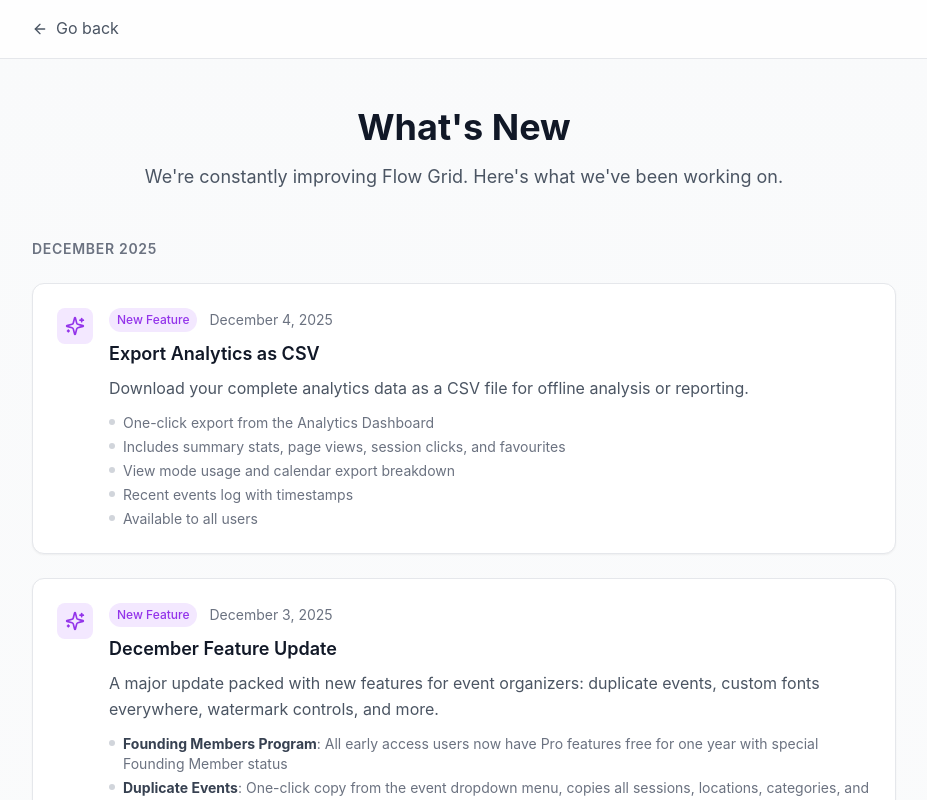
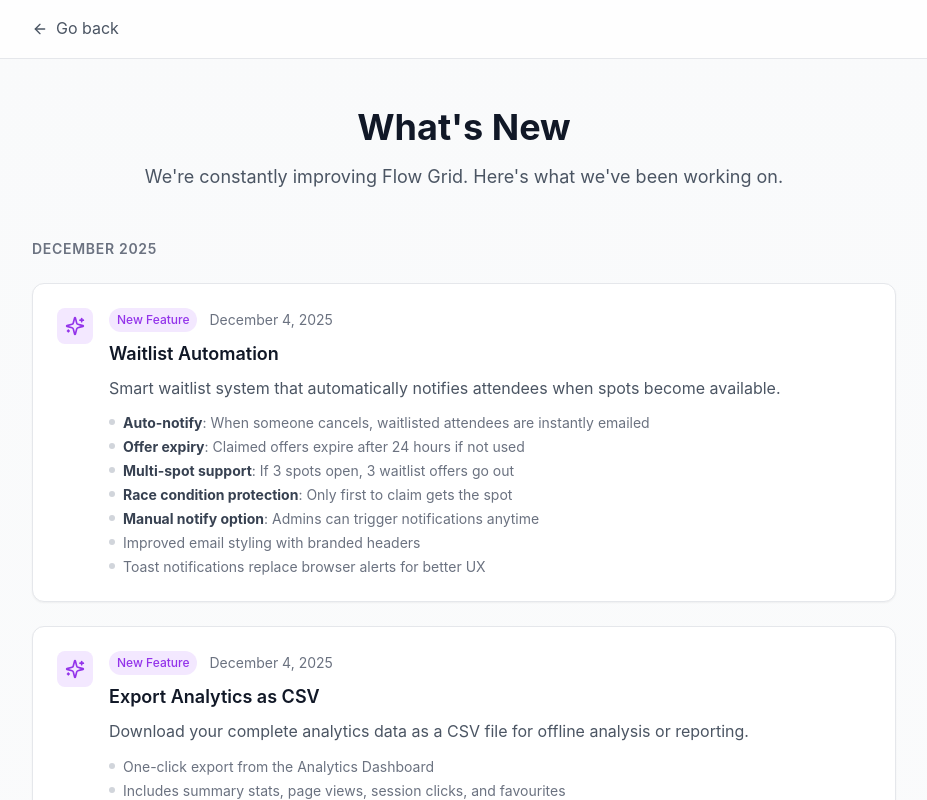
Before and after one commit to GloryFlory/flow-grid, a Next.js app: page /updates in a window 1280 px wide. Shown: the top 800 px of the page, without its empty margins (176-1103 px from the left). Built offline with nearby package versions, Linux system fonts and the light colour scheme; no server answers; a web font is replaced by a local one.

Commit message:
Add waitlist automation to updates page

```diff
--- a/src/app/updates/page.tsx
+++ b/src/app/updates/page.tsx
@@ -17,6 +17,21 @@
 
 const updates: Update[] = [
   // December 2025
+  {
+    date: '2025-12-04',
+    type: 'feature',
+    title: 'Waitlist Automation',
+    description: 'Smart waitlist system that automatically notifies attendees when spots become available.',
+    details: [
+      'Auto-notify: When someone cancels, waitlisted attendees are instantly emailed',
+      'Offer expiry: Claimed offers expire after 24 hours if not used',
+      'Multi-spot support: If 3 spots open, 3 waitlist offers go out',
+      'Race condition protection: Only first to claim gets the spot',
+      'Manual notify option: Admins can trigger notifications anytime',
+      'Improved email styling with branded headers',
+      'Toast notifications replace browser alerts for better UX',
+    ]
+  },
   {
     date: '2025-12-04',
     type: 'feature',
```
